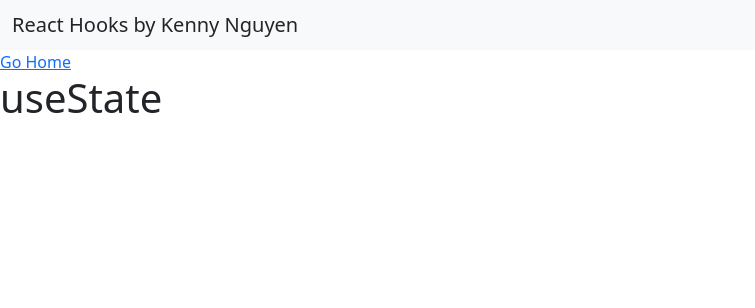
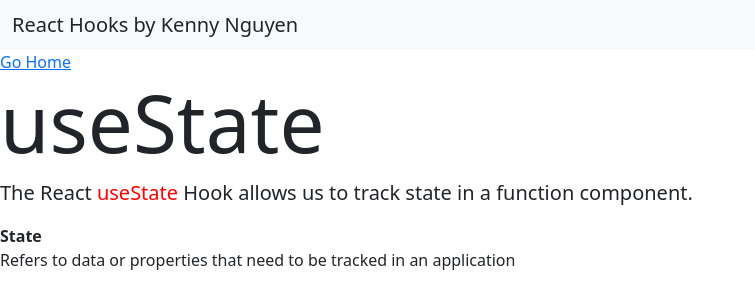
Before and after one commit to knguyen111601/React_Hooks, a React (Create React App) app: page /useState in a window 1280 px wide. Shown: the top 308 px of the page, without its empty margins (0-755 px from the left). Built offline with nearby package versions, Linux system fonts and the light colour scheme.

Commit message:
intro to useState hook

```diff
--- a/src/pages/HookPages/UseStatePage.js
+++ b/src/pages/HookPages/UseStatePage.js
@@ -5,7 +5,17 @@ const UseStatePage = () => {
     let location = useLocation()
     return <>
         {location.pathname !== "/" ? <Link to="/">Go Home</Link> : null}
-        <h1>useState</h1>
+        <h1 class="display-1">useState</h1>
+        <p class="lead">
+            The React <span style={{color:"red"}}>useState</span> Hook allows us to track state in a function component.
+        </p>
+        <dt class="col-sm-3">State</dt>
+        <dd class="col-sm-9">
+            <p>Refers to data or properties that need to be tracked in an application</p>
+        </dd>
+
+
+
     </>
 }
 
```
